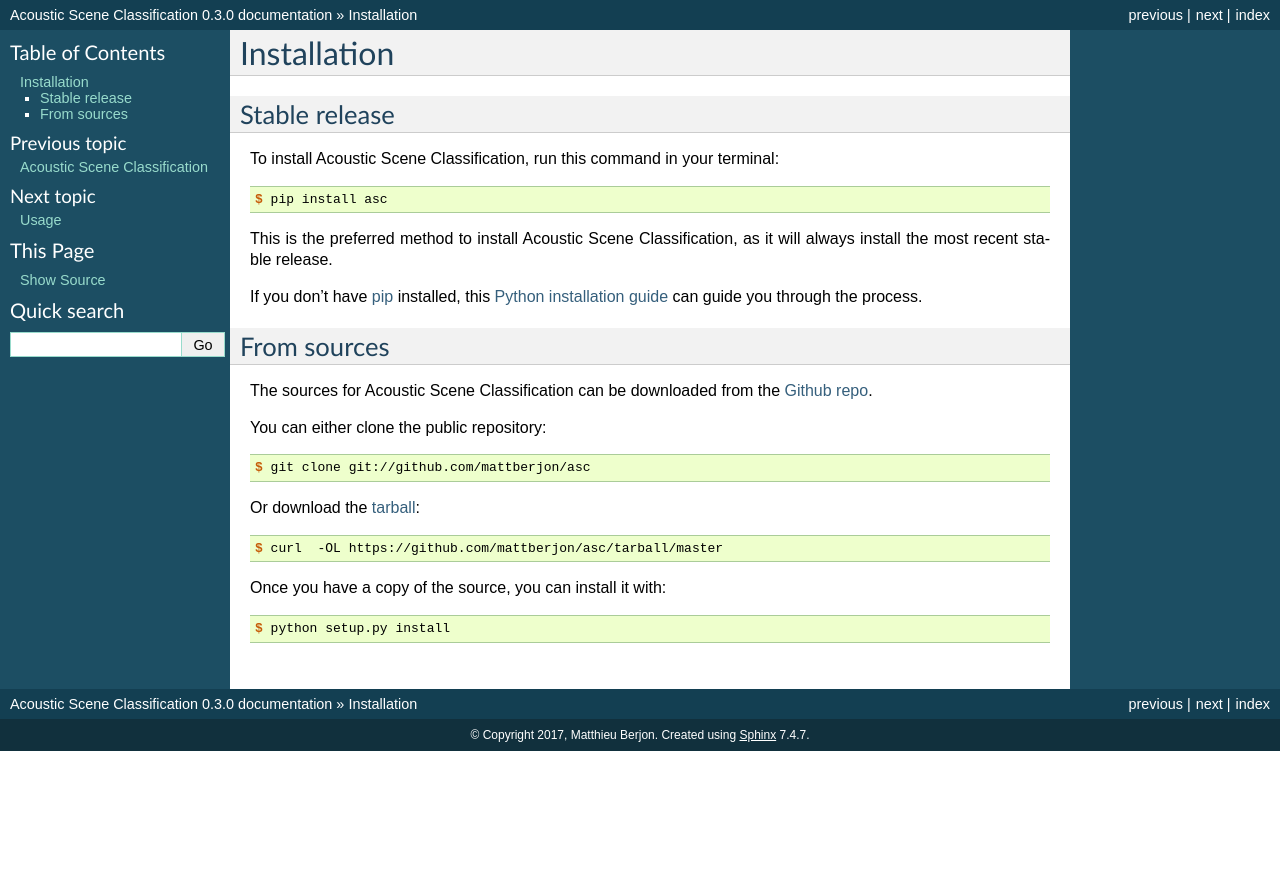
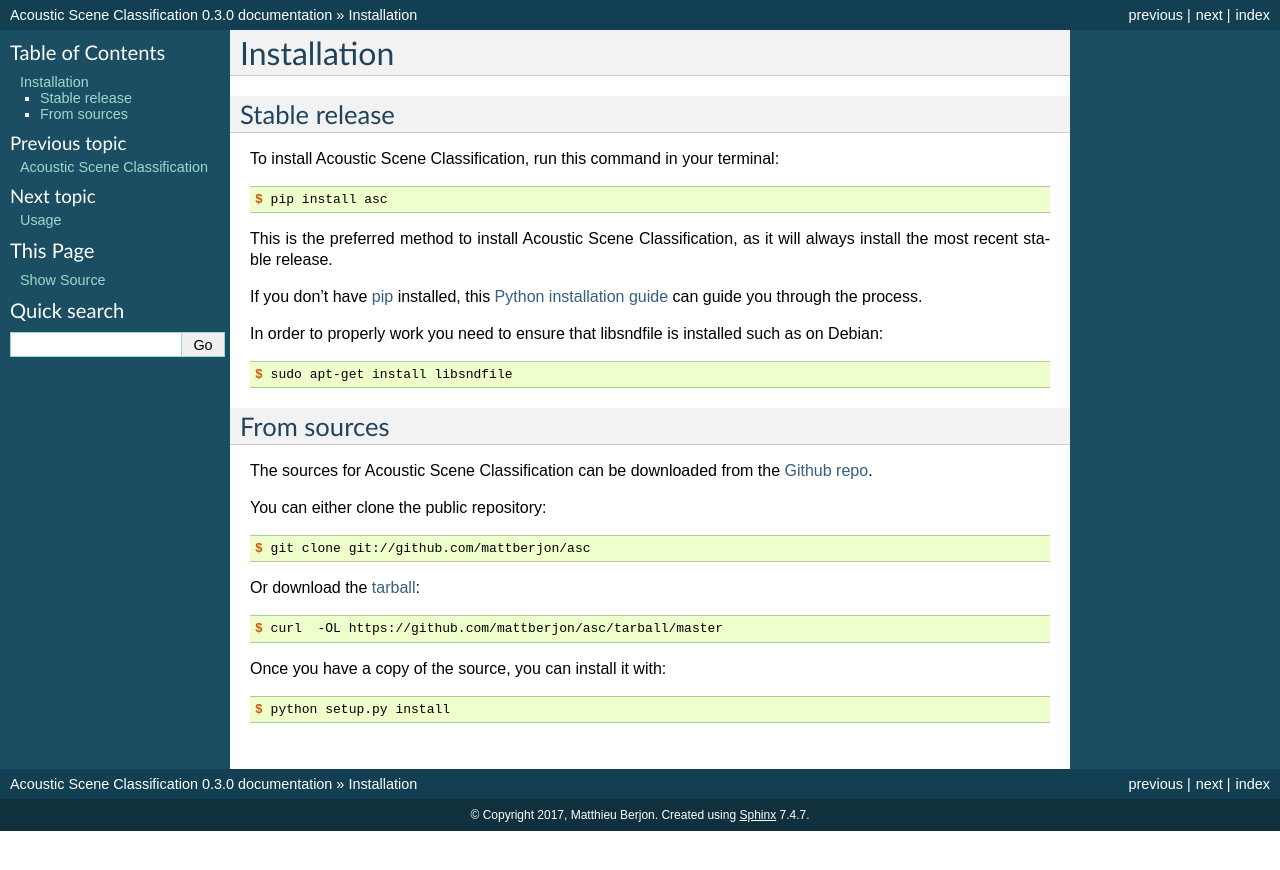
Before and after one commit to mattberjon/asc-cnn, a Sphinx documentation site: the page built from docs/installation.rst, in a window 1280 px wide. Shown: the top 870 px of the page. Built offline with Sphinx 7.4.7, drawn with Linux system fonts in a browser that asks for light colours; pages that are not in the unit, such as notebooks, are missing from menus.

Commit message:
Installation documentation update
`Pysoundfile` library requires the manual installation of `libsndfile`
(using compilation from the source or the use of package manager of the
 OS). The installation documentation has been updated accordingly to
give user the information on how to proceed.

Resolves: #23
See also: #22

Signed-off-by: Matthieu Berjon <matthieu@berjon.net>

```diff
--- a/docs/installation.rst
+++ b/docs/installation.rst
@@ -14,7 +14,8 @@
 
     $ pip install asc
 
-This is the preferred method to install Acoustic Scene Classification, as it will always install the most recent stable release.
+This is the preferred method to install Acoustic Scene Classification, as it
+will always install the most recent stable release.
 
 If you don't have `pip`_ installed, this `Python installation guide`_ can guide
 you through the process.
@@ -22,6 +23,12 @@
 .. _pip: https://pip.pypa.io
 .. _Python installation guide: http://docs.python-guide.org/en/latest/starting/installation/
 
+In order to properly work you need to ensure that libsndfile is installed such as
+on Debian:
+
+.. code-block:: console
+
+  $ sudo apt-get install libsndfile
 
 From sources
 ------------
```
